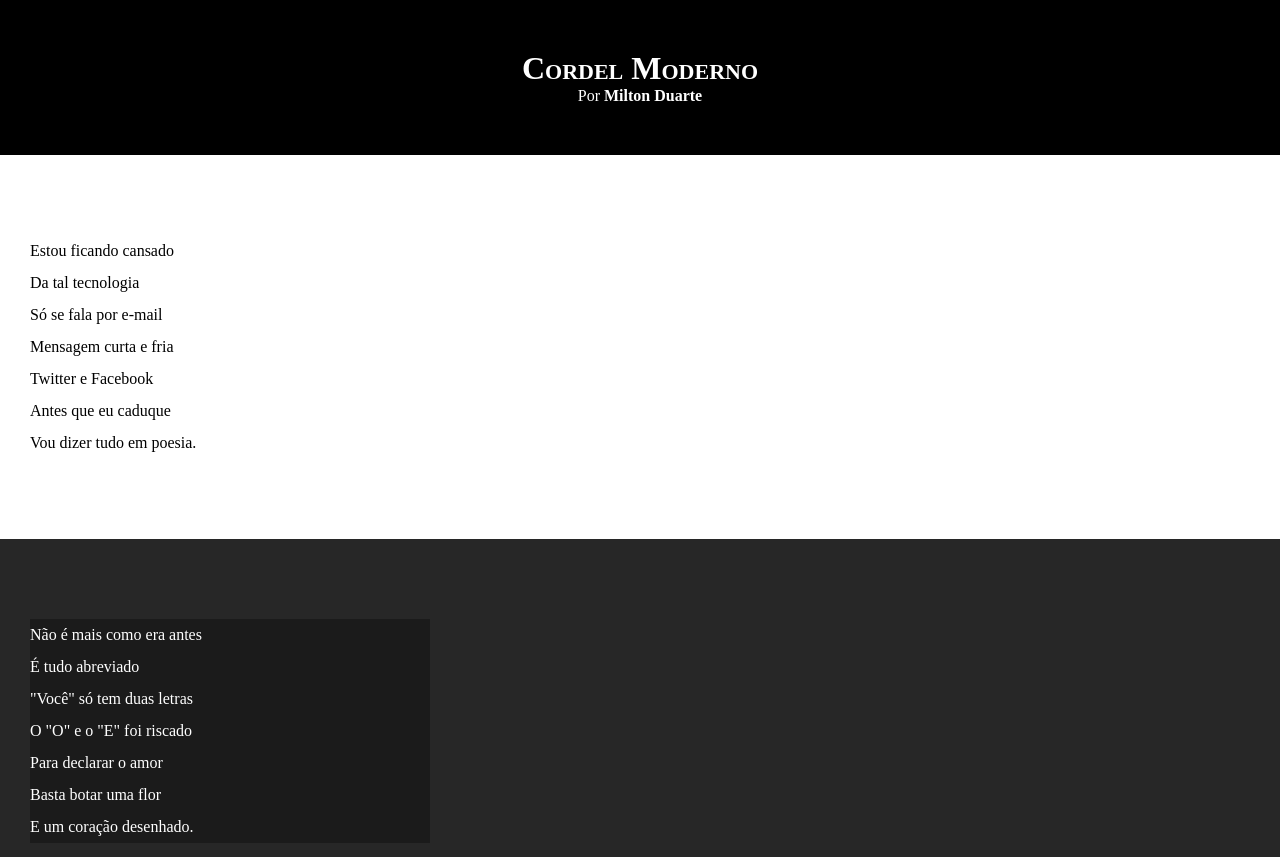
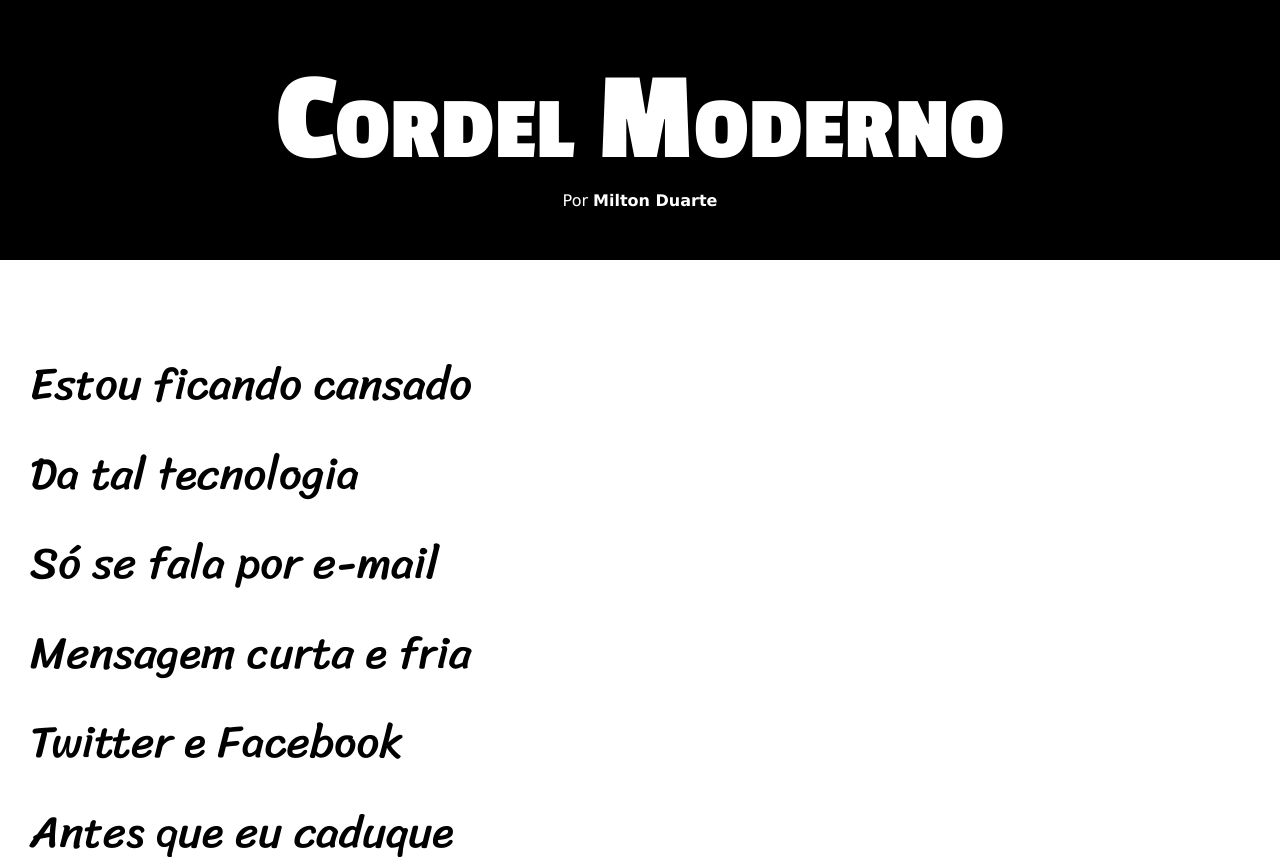
Before and after one commit to Vini-Souzag/html-css, a plain HTML site: page exercicios 3 modulo/desafio 12/index.html in a window 1280 px wide. Shown: the top 857 px of the page. Drawn offline with Linux system fonts and the light colour scheme.

Commit message:
atualização de estilos desafio 12

```diff
--- a/exercicios 3 modulo/desafio 12/estilo/style.css
+++ b/exercicios 3 modulo/desafio 12/estilo/style.css
@@ -1,4 +1,13 @@
 @charset "UTF-8";
+
+@import url('https://fonts.googleapis.com/css2?family=Passion+One:wght@400;700;900&family=Sriracha&display=swap');
+
+
+:root {
+    --fonte1: Verdana, Geneva, Tahoma, sans-serif;
+    --fonte2: "Passion One", sans-serif;
+    --fonte3: "Sriracha", cursive;
+ }
 
 *{
     margin: 0px;
@@ -8,6 +17,7 @@
 html, body {
     min-height: 100vh;
     background-color: darkgray;
+    font-family: var(--fonte1);
 }
 
 header {
@@ -19,6 +29,8 @@ header {
 header > h1 {
     padding-top: 50px;
     font-variant: small-caps;
+    font-family: var(--fonte2);
+    font-size: 10vw;
 }
 
 header > p {
@@ -40,6 +52,8 @@ section {
     padding-bottom: 10vh;
     line-height: 2em;
     padding-left: 30px;
+    font-family: var(--fonte3);
+    font-size: 3.5vw;
 }
 
 section.normal {
@@ -55,7 +69,8 @@ section.imagem {
 
 section.imagem > p {
     background-color: rgba(0, 0, 0, 0.308);
-    width: 400px;
+    padding: 5px;
+    display: inline-block;
 }
 
 footer {
```
